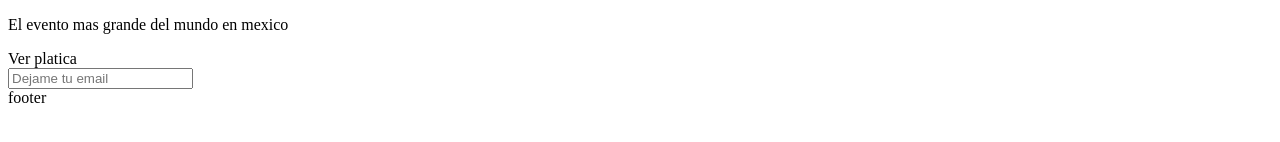
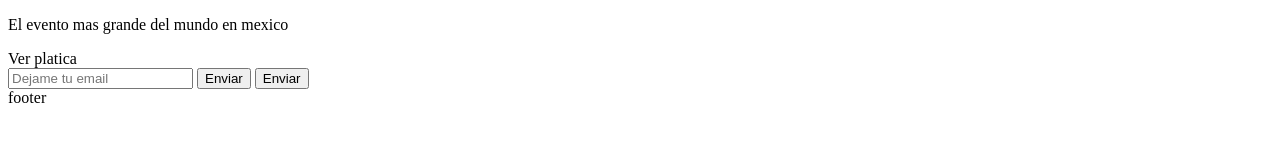
Before and after one commit to Olucas7/PortfolioWeb, a plain HTML site: page index.html in a window 1280 px wide. Shown: the part 644-786 px from the top of the page. Drawn offline with Linux system fonts and the light colour scheme.

Commit message:
eiqueta para crear botton con button o input

```diff
--- a/index.html
+++ b/index.html
@@ -60,6 +60,8 @@
     <section>
       <form action="/suscripcion/">
         <input type="text" placeholder="Dejame tu email">
+        <button>Enviar</button>
+        <input type="submit" value="Enviar">
 
       </form>
     </section>
```
